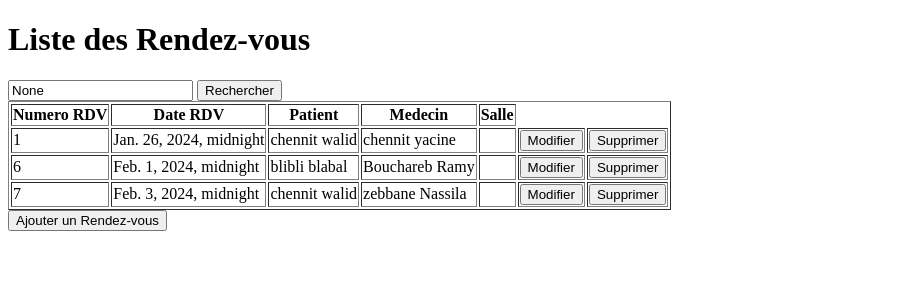
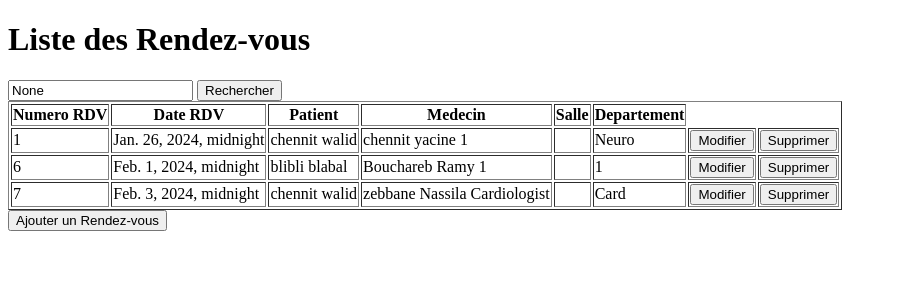
Before and after one commit to Ramskyii/Projet_SI_Django, a Django app: page /liste_rdv/ in a window 1280 px wide. Shown: the top 300 px of the page, without its empty margins (0-897 px from the left). Run offline with Django 5.2, Linux system fonts and the light colour scheme; data comes from the database, SQL or seed files in the repository; both versions use the stored data as it was after the commit; parts of the project's set-up code (start-up, migrations or seed data) failed here and were passed over.

Commit message:
departement

```diff
--- a/Projet/app1/forms.py
+++ b/Projet/app1/forms.py
@@ -29,7 +29,7 @@ class RendezVousForm(forms.ModelForm):
 
         medecins = Medecin.objects.all()
         self.fields['Num_Medecin'].queryset = medecins
-        self.fields['Num_Medecin'].label_from_instance = lambda obj: f'{obj.Nom_M} {obj.Prenom_M}'
+        self.fields['Num_Medecin'].label_from_instance = lambda obj: f'{obj.Nom_M} {obj.Prenom_M} {obj.specialite}'
 
         patients = Patient.objects.all()
         self.fields['Num_Patient'].queryset = patients
--- a/Projet/app1/models.py
+++ b/Projet/app1/models.py
@@ -35,6 +35,15 @@ class RendezVous(models.Model) :
     salle = models.ForeignKey('Salle', on_delete=models.CASCADE)
     Num_Patient = models.ForeignKey(Patient,on_delete = models.CASCADE)
     Num_Medecin = models.ForeignKey(Medecin,on_delete = models.CASCADE)
+    choix_departement = [
+        ('Card','Cardiology'),
+        ('Neuro','Neurology'),
+        ('Urol','Urology'),
+        ('Rheum','Rheumatology'),
+        ('ENT','Ear, Nose, and Throat'),
+    ]
+
+    departement = models.CharField(max_length = 50, choices = choix_departement)
 
     def delete(self):
         return super().delete()
--- a/Projet/app1/templates/ajouter_rdv.html
+++ b/Projet/app1/templates/ajouter_rdv.html
@@ -29,6 +29,9 @@
     <label for="id_Num_Salle">Salle</label>
     {{form.salle}}
     <br>
+    <label for="id_Num_Departement">Departement</label>
+    {{form.departement}}
+    <br>
 
 
 
--- a/Projet/app1/templates/liste_medecins.html
+++ b/Projet/app1/templates/liste_medecins.html
@@ -14,6 +14,7 @@
             <th>Nom</th>
             <th>Prénom</th>
             <th>Téléphone</th>
+            <th>Specialite</th>
 
         </tr>
     </thead>
@@ -23,6 +24,7 @@
                 <td>{{ medecin.Nom_M }}</td>
                 <td>{{ medecin.Prenom_M }}</td>
                 <td>{{ medecin.Telephone_M }}</td>
+                <td>{{ medecin.specialite }}</td>
 
             </tr>
         {% endfor %}
--- a/Projet/app1/templates/liste_rdv.html
+++ b/Projet/app1/templates/liste_rdv.html
@@ -23,6 +23,7 @@
             <th>Patient</th>
             <th>Medecin</th>
             <th>Salle</th>
+            <th>Departement</th>
 
         </tr>
     </thead>
@@ -32,8 +33,9 @@
                 <td>{{ rdv.Num_rdv }}</td>
                 <td>{{ rdv.Date_rdv}}</td>
                 <td>{{ rdv.Num_Patient.Nom_P }} {{rdv.Num_Patient.Prenom_P}}</td>
-                <td>{{ rdv.Num_Medecin.Nom_M }} {{ rdv.Num_Medecin.Prenom_M }}</td>
+                <td>{{ rdv.Num_Medecin.Nom_M }} {{ rdv.Num_Medecin.Prenom_M }} {{rdv.Num_Medecin.specialite}}</td>
                 <td>{{ rdv.Num_Salle}}</td>
+                <td>{{ rdv.departement}}</td>
                 <td>
                     <a href="{% url 'prefill_rendezVous' pk=rdv.Num_rdv %}"><button>Modifier</button></a>
                 </td>
```
Also changed, not shown: Projet/app1/migrations/0004_alter_rendezvous_num_patient.py (deleted), Projet/app1/migrations/0004_medecin_specialite_alter_rendezvous_num_patient.py, Projet/app1/migrations/0005_rendezvous_departement.py (added), Projet/db.sqlite3.
